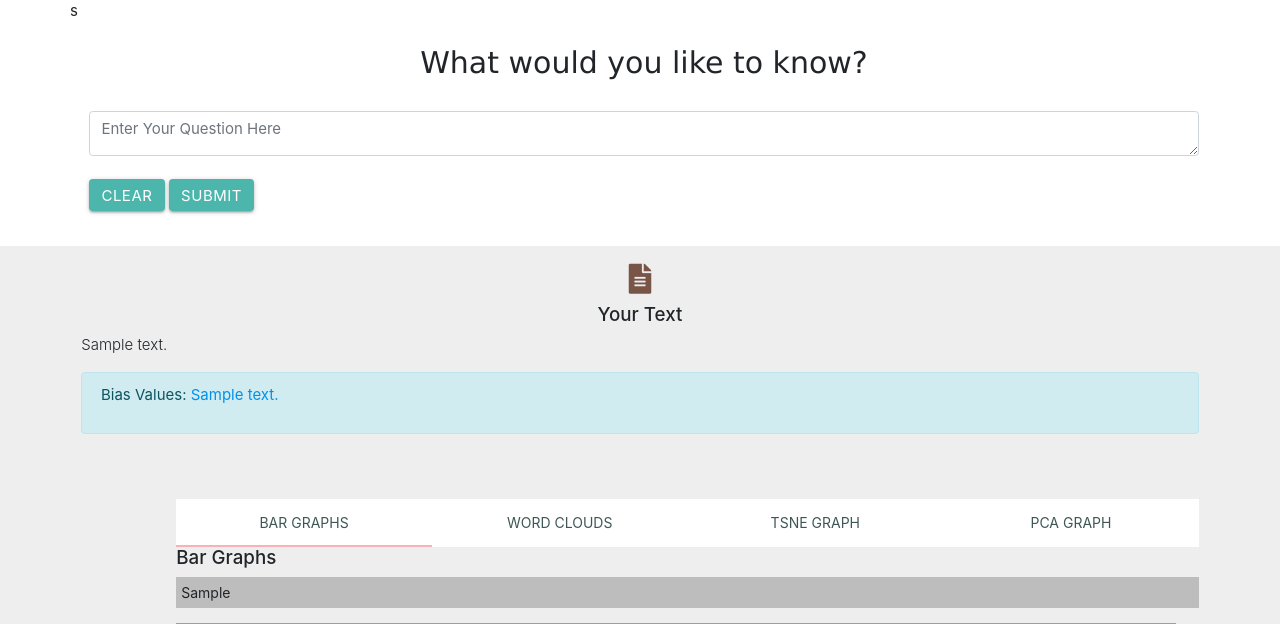
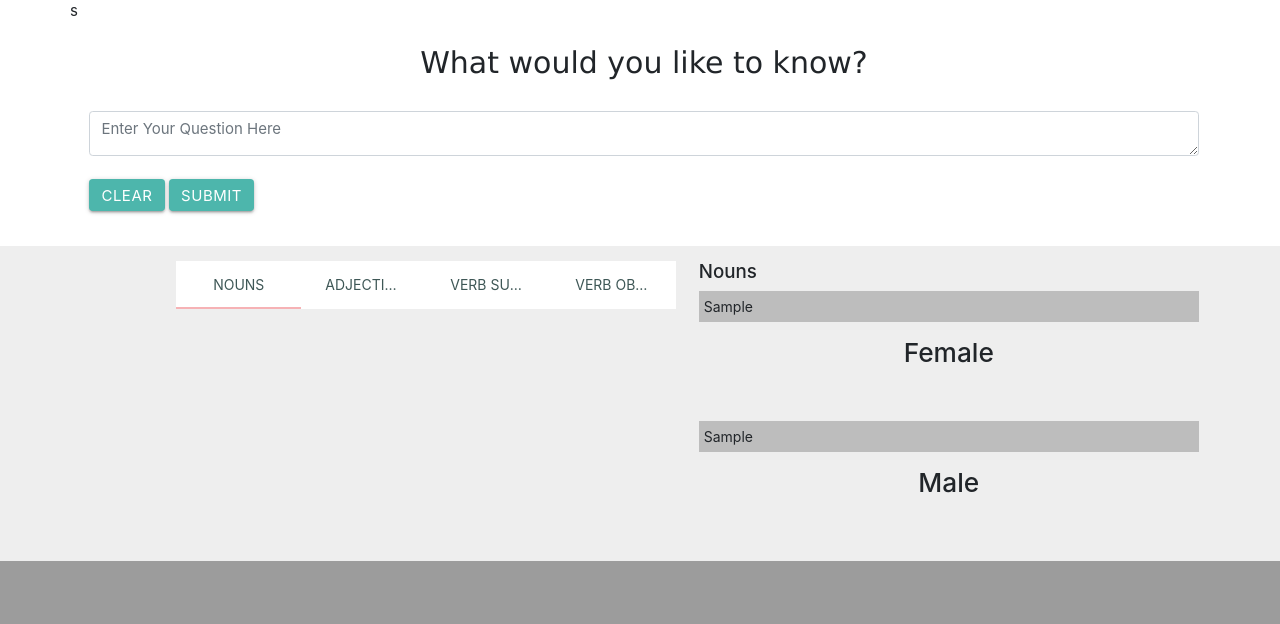
Before and after one commit to YoujingYu99/nlp_bias_visualisation, a Flask app: template bias_visualisation_app/templates/query.html in a window 1280 px wide. Shown: the part 564-1188 px from the top of the page. After the commit the page ends 1125 px from the top, so only its background shows below. Run offline with Flask 2, Linux system fonts and the light colour scheme; the template is opened without the code that fills it: most values are stand-ins (such as "Sample title", 1, 10 or a date in 2020); parts of the project's set-up code (start-up, migrations or seed data) failed here and were passed over; some libraries are stand-ins or nearby versions; grey boxes are pictures that could not be loaded.

Commit message:
Rewritting the results for the query webpage

```diff
--- a/bias_visualisation_app/templates/query.html
+++ b/bias_visualisation_app/templates/query.html
@@ -53,27 +53,7 @@
 
 
 
-  <!-- Results -->
-  <section class="section section-solutions-about grey lighten-3">
-      <div class="container">
-          <div class="row">
-            <div class="col s12 m8">
-              <div class="icon-block">
-                <h2 class="center brown-text"><i class="fas fa-file-alt"></i></h2>
-                <h5 class="center">Your Text</h5>
-
-                <p class="light">{{ctext}}</p>
-                <div class="alert alert-info" role="alert">
-<!--                    <p>Time Elapsed: <span style="color:#0091EA;">{{ final_time }} </span></p><br/>-->
-                    <p>Bias Values: <span style="color:#0091EA;">{{ bias_description }} </span></p>
-                </div>
-              </div>
-            </div>
-          </div>
-      </div>
-  </section>
-
-  <!-- SECTION: RESULTS FOR DIFFERENT VISUAL REPRESENTATIONS -->
+  <!-- SECTION: RESULTS FOR ADJECTIVES, NOUNS AND VERBS -->
   <section class="section section-solutions-about grey lighten-3 ">
     <div class="container">
       <div class="row">
@@ -82,62 +62,58 @@
             <div class="col s12">
               <ul class="tabs">
                 <li class="tab col s3">
-                  <a href="#tab1" style="color:#3e5756">Bar Graphs</a>
+                  <a href="#tab1" style="color:#3e5756">Nouns</a>
                 </li>
                 <li class="tab col s3">
-                  <a href="#tab2" style="color:#3e5756">Word Clouds</a>
+                  <a href="#tab2" style="color:#3e5756">Adjectives</a>
                 </li>
                 <li class="tab col s3">
-                  <a href="#tab3" style="color:#3e5756">TSNE Graph</a>
+                  <a href="#tab3" style="color:#3e5756">Verb Subjects</a>
                 </li>
                 <li class="tab col s3">
-                  <a href="#tab4" style="color:#3e5756">PCA Graph</a>
+                  <a href="#tab4" style="color:#3e5756">Verb Objects</a>
                 </li>
               </ul>
             </div>
+
             <div id="tab1" class="col s12">
-              <h5>Bar Graphs</h5>
-              <div class="grey lighten-1"><p style="padding:5px;font-size:14px">{{ bar_graph }}</p></div>
-              <img src="{{ bar_graph }}" alt="Bar graph" style="margin-left:auto;margin-right:auto; width:1000px">
+              <h5>Nouns</h5>
+              <div class="grey lighten-1"><p style="padding:5px;font-size:14px">{{ female_nouns }}</p></div>
+              <h3 style="text-align: center">Female </h3>
+              </br>
+              </br>
+              <div class="grey lighten-1"><p style="padding:5px;font-size:14px">{{ male_nouns }}</p></div>
+              <h3 style="text-align: center">Male </h3>
             </div>
 
             <div id="tab2" class="col s12">
-              <h5>Word Clouds</h5>
-              <div class="grey lighten-1"><p style="padding:5px;font-size:14px;">{{ female_word_cloud }}</p></div>
+              <h5>Adjectives</h5>
+              <div class="grey lighten-1"><p style="padding:5px;font-size:14px;">{{ female_adjs }}</p></div>
               <h3 style="text-align: center">Female </h3>
-              <img src="{{ female_word_cloud }}" alt="Female word cloud" style="width:1000px">
               </br>
               </br>
+              <div class="grey lighten-1"><p style="padding:5px;font-size:14px;">{{ male_adjs }}</p></div>
               <h3 style="text-align: center">Male</h3>
-              <img src="{{ male_word_cloud }}" alt="Male word cloud" style="width:1000px">
             </div>
 
             <div id="tab3" class="col s12">
-              <h5>TSNE Graphs</h5>
-              <div class="grey lighten-1"><p style="padding:5px;font-size:14px;">{{ female_tsne_graph }}</p></div>
-              <h3 style="text-align: center">Female</h3>
-              <img src="{{ female_tsne_graph }}" alt="Female Tsne graph">
+              <h5>Verb Subjects</h5>
+              <div class="grey lighten-1"><p style="padding:5px;font-size:14px">{{ female_verb_subjects }}</p></div>
+              <h3 style="text-align: center">Female </h3>
               </br>
               </br>
-              <h3 style="text-align: center">Male</h3>
-              <img src="{{ male_tsne_graph }}" alt="Male Tsne graph">
-              <div class="grey lighten-1"><p style="padding:5px;font-size:14px;">{{ tsne_graph }}</p></div>
-              <h3 style="text-align: center">Overall</h3>
-              <img src="{{ tsne_graph }}" alt="Tsne graph">
+              <div class="grey lighten-1"><p style="padding:5px;font-size:14px">{{ male_verb_subjects }}</p></div>
+              <h3 style="text-align: center">Male </h3>
             </div>
 
             <div id="tab4" class="col s12">
-              <h5>PCA Graphs</h5>
-              <div class="grey lighten-1"><p style="padding:5px;font-size:14px;">{{ female_pca_graph }}</p></div>
-              <h3 style="text-align: center">Female</h3>
-              <img src="{{ female_pca_graph }}" alt="Female PCA graph">
+              <h5>Verb Objects</h5>
+              <div class="grey lighten-1"><p style="padding:5px;font-size:14px">{{ female_verb_objects }}</p></div>
+              <h3 style="text-align: center">Female </h3>
               </br>
               </br>
-              <h3 style="text-align: center">Male</h3>
-              <img src="{{ male_pca_graph }}" alt="Male PCA graph">
-              <div class="grey lighten-1"><p style="padding:5px;font-size:14px;">{{ pca_graph }}</p></div>
-              <h3 style="text-align: center">Overall</h3>
-              <img src="{{ pca_graph }}" alt="PCA graph">
+              <div class="grey lighten-1"><p style="padding:5px;font-size:14px">{{ male_verb_objects }}</p></div>
+              <h3 style="text-align: center">Male </h3>
             </div>
 
           </div>
```
Also changed, not shown: bias_visualisation_app/routes.py (+15 -15 lines).
